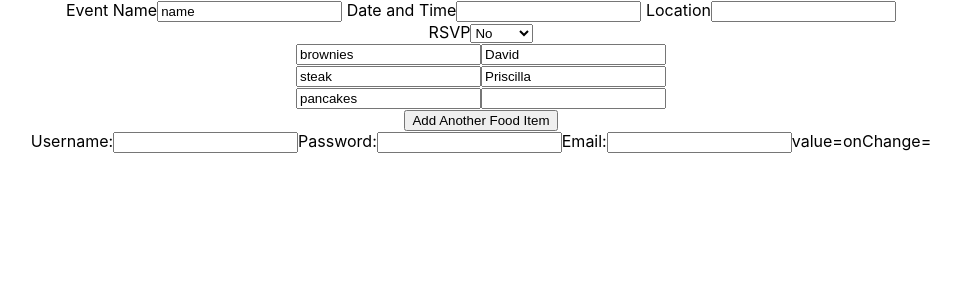
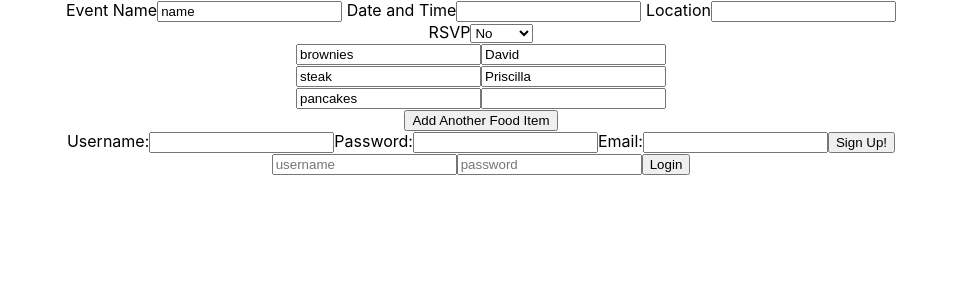
Before and after one commit to Potluck-Planner-1-Oct2021/front-end, a React (Create React App) app in the folder potluck-planner/: page / in a window 1280 px wide. Shown: the top 300 px of the page, without its empty margins (159-1120 px from the left). Built offline with nearby package versions, Linux system fonts and the light colour scheme.

Commit message:
registration and login are working

```diff
--- a/potluck-planner/src/App.js
+++ b/potluck-planner/src/App.js
@@ -3,12 +3,14 @@ import './App.css';
 import CreateEvent from './components/CreateEvent';
 import ViewEvent from './components/ViewEvent'
 import Register from './components/Register'
+import Login from './components/Login'
 
 function App() {
   return (
     <div className="App">
         <ViewEvent></ViewEvent>
         <Register />
+        <Login />
     </div>
   );
 }
--- a/potluck-planner/src/components/Register.js
+++ b/potluck-planner/src/components/Register.js
@@ -30,18 +30,18 @@ const Register = () => {
   return (
     <div>
       <form onSubmit={handleRegistration}>
-        <label htmlFor="username">Username:
+        <label htmlFor="registration_username">Username:
           <input
-          id='username'
+          id='registration_username'
           name='username'
           type='text'
           value={formValues.username}
           onChange={handleChange}
           />
         </label>
-        <label htmlFor="password">Password:
+        <label htmlFor="registration_password">Password:
           <input
-          id='password'
+          id='registration_password'
           name='password'
           type='password'
           value={formValues.password}
@@ -52,10 +52,12 @@ const Register = () => {
           <input
           id='email'
           name='email'
-          type='email'/>
+          type='email'
           value={formValues.email}
           onChange={handleChange}
+          />
         </label>
+        <button>Sign Up!</button>
       </form>
     </div>
   );
```
